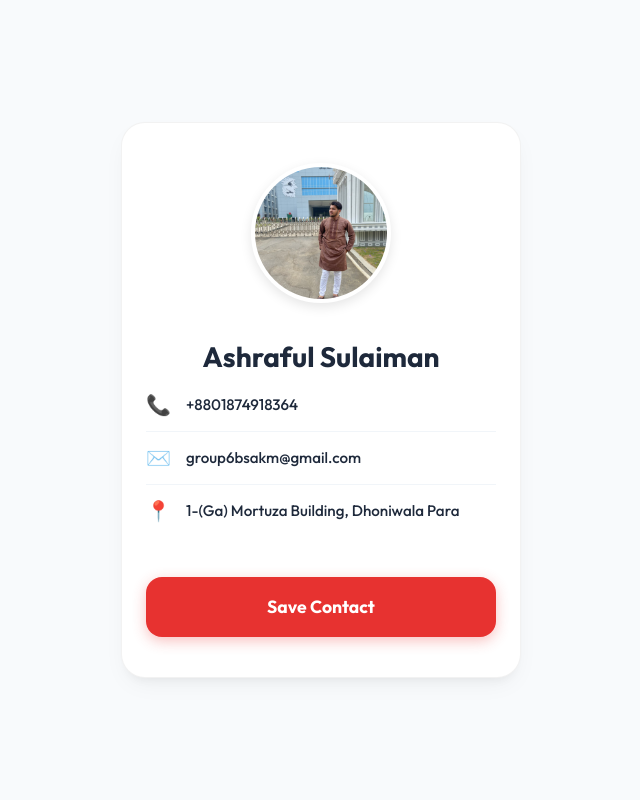
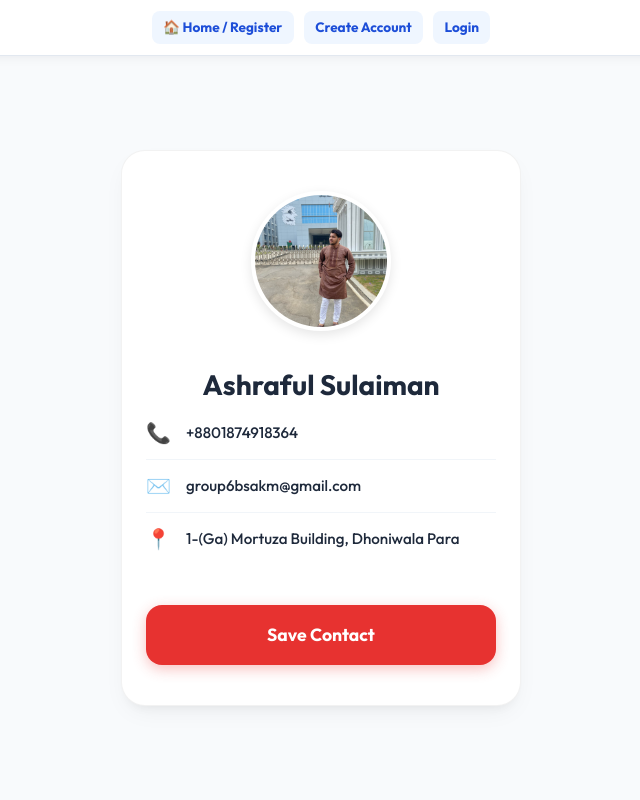
Before and after one commit to Ashraful7679/QR-Code-Generator, a Flask app: page /0484f6dc in a window 1280 px wide. Shown: the whole page, without its empty margins (319-959 px from the left). Run offline with Flask 3, Linux system fonts and the light colour scheme; data comes from the database, SQL or seed files in the repository; some libraries are stand-ins or nearby versions.

Commit message:
Add Home and registration shortcuts to public contact cards

```diff
--- a/templates/mobile_contact.html
+++ b/templates/mobile_contact.html
@@ -21,6 +21,8 @@
             box-sizing: border-box;
         }
 
+        .app-shortcuts { position:fixed; top:0; left:0; right:0; z-index:1000; display:flex; justify-content:center; gap:.65rem; flex-wrap:wrap; padding:.7rem; background:rgba(255,255,255,.96); border-bottom:1px solid #e2e8f0; box-shadow:0 2px 10px rgba(15,23,42,.06); }
+        .app-shortcuts a { color:#1d4ed8; text-decoration:none; font-size:.85rem; font-weight:700; padding:.45rem .7rem; border-radius:8px; background:#eff6ff; }
         body {
             font-family: 'Outfit', sans-serif;
             background-color: var(--bg);
@@ -30,7 +32,7 @@
             justify-content: center;
             align-items: center;
             min-height: 100vh;
-            padding: 20px;
+            padding: 76px 20px 20px;
             box-sizing: border-box;
         }
 
@@ -178,6 +180,7 @@
 </head>
 
 <body>
+    <nav class="app-shortcuts" aria-label="Application shortcuts"><a href="/">🏠 Home / Register</a><a href="/signup">Create Account</a><a href="/login">Login</a></nav>
 
     <div class="card">
         <div class="profile-container">
```
